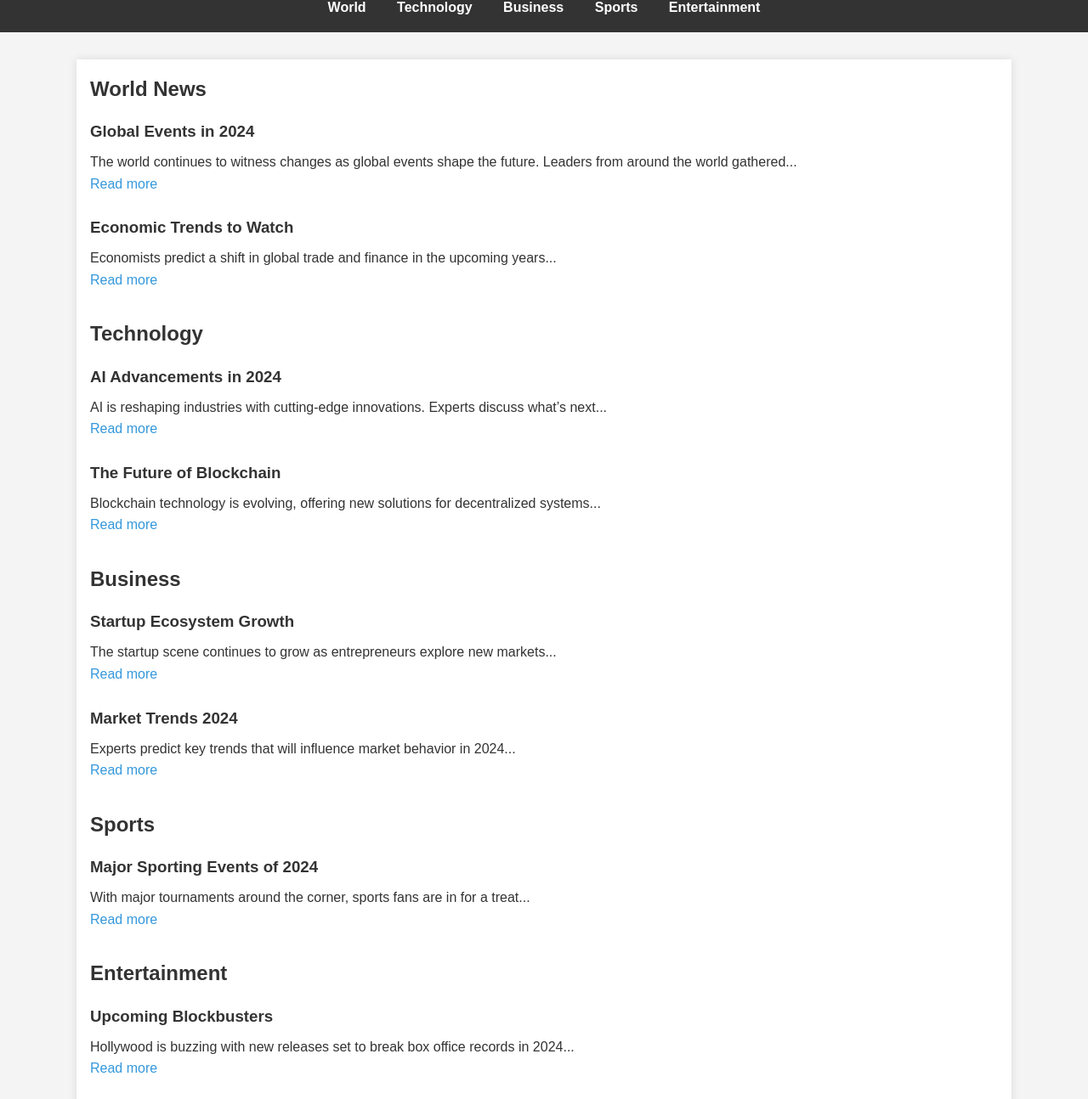
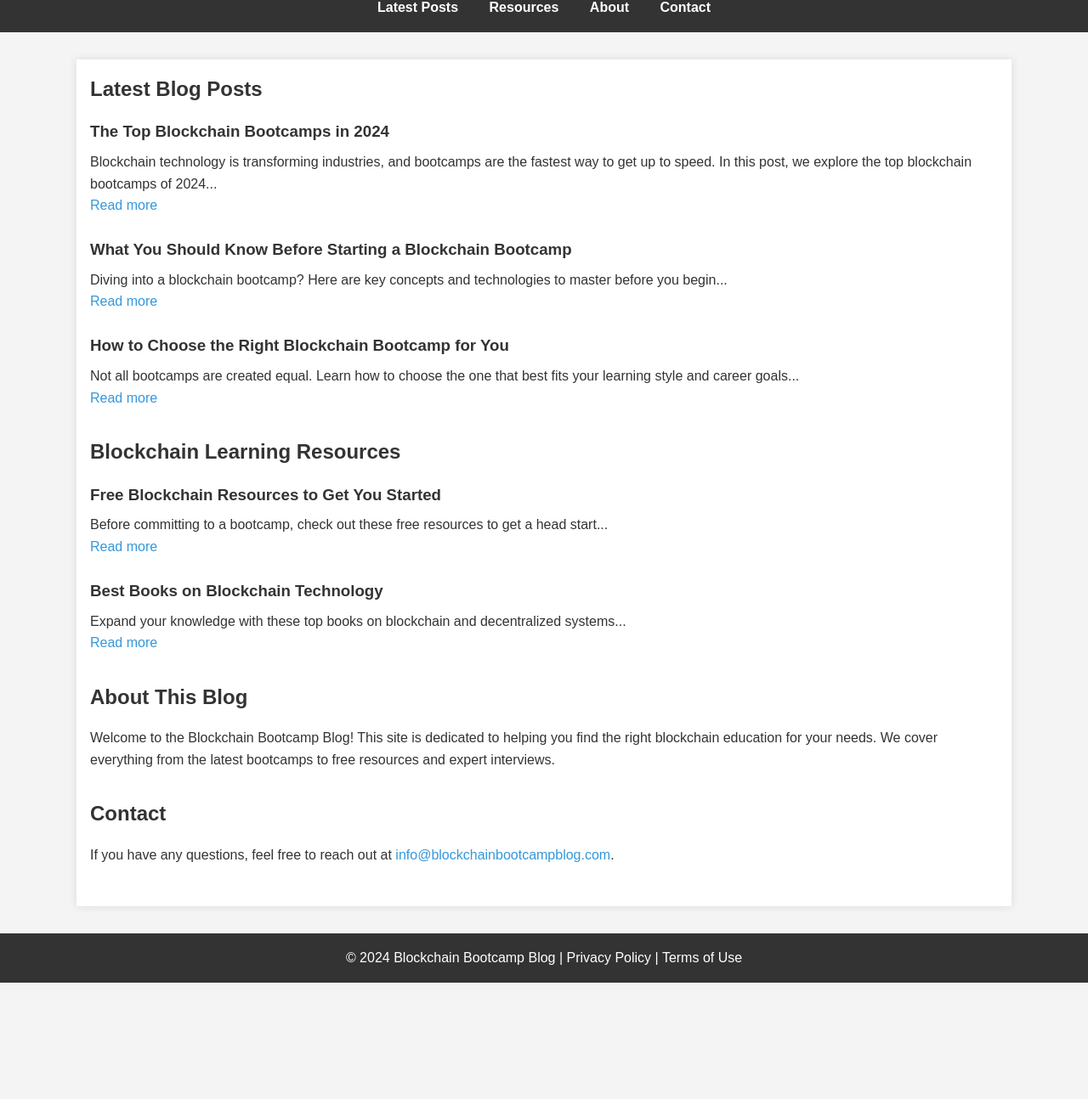
Before and after one commit to codegode/blockchainbridge, a plain HTML site: page index.html in a window 1280 px wide. Shown: the part 71-1365 px from the top of the page at 85% size. After the commit the page ends 1228 px from the top, so only its background shows below. Drawn offline with Linux system fonts and the light colour scheme.

Commit message:
Update index.html
Change html to BCB

```diff
--- a/index.html
+++ b/index.html
@@ -4,87 +4,69 @@
     <meta charset="UTF-8">
     <meta name="viewport" content="width=device-width, initial-scale=1.0">
     <meta http-equiv="X-UA-Compatible" content="ie=edge">
-    <title>News Today</title>
+    <title>Blockchain Bootcamp Blog</title>
     <link rel="stylesheet" href="styles.css">
 </head>
 <body>
     <header>
-        <h1>News Today</h1>
+        <h1>Blockchain Bootcamp Blog</h1>
         <nav>
             <ul>
-                <li><a href="#world">World</a></li>
-                <li><a href="#technology">Technology</a></li>
-                <li><a href="#business">Business</a></li>
-                <li><a href="#sports">Sports</a></li>
-                <li><a href="#entertainment">Entertainment</a></li>
+                <li><a href="#latest">Latest Posts</a></li>
+                <li><a href="#resources">Resources</a></li>
+                <li><a href="#about">About</a></li>
+                <li><a href="#contact">Contact</a></li>
             </ul>
         </nav>
     </header>
 
     <main>
-        <section id="world">
-            <h2>World News</h2>
+        <section id="latest">
+            <h2>Latest Blog Posts</h2>
             <article>
-                <h3>Global Events in 2024</h3>
-                <p>The world continues to witness changes as global events shape the future. Leaders from around the world gathered...</p>
+                <h3>The Top Blockchain Bootcamps in 2024</h3>
+                <p>Blockchain technology is transforming industries, and bootcamps are the fastest way to get up to speed. In this post, we explore the top blockchain bootcamps of 2024...</p>
                 <a href="#">Read more</a>
             </article>
             <article>
-                <h3>Economic Trends to Watch</h3>
-                <p>Economists predict a shift in global trade and finance in the upcoming years...</p>
+                <h3>What You Should Know Before Starting a Blockchain Bootcamp</h3>
+                <p>Diving into a blockchain bootcamp? Here are key concepts and technologies to master before you begin...</p>
+                <a href="#">Read more</a>
+            </article>
+            <article>
+                <h3>How to Choose the Right Blockchain Bootcamp for You</h3>
+                <p>Not all bootcamps are created equal. Learn how to choose the one that best fits your learning style and career goals...</p>
                 <a href="#">Read more</a>
             </article>
         </section>
 
-        <section id="technology">
-            <h2>Technology</h2>
+        <section id="resources">
+            <h2>Blockchain Learning Resources</h2>
             <article>
-                <h3>AI Advancements in 2024</h3>
-                <p>AI is reshaping industries with cutting-edge innovations. Experts discuss what’s next...</p>
+                <h3>Free Blockchain Resources to Get You Started</h3>
+                <p>Before committing to a bootcamp, check out these free resources to get a head start...</p>
                 <a href="#">Read more</a>
             </article>
             <article>
-                <h3>The Future of Blockchain</h3>
-                <p>Blockchain technology is evolving, offering new solutions for decentralized systems...</p>
+                <h3>Best Books on Blockchain Technology</h3>
+                <p>Expand your knowledge with these top books on blockchain and decentralized systems...</p>
                 <a href="#">Read more</a>
             </article>
         </section>
 
-        <section id="business">
-            <h2>Business</h2>
-            <article>
-                <h3>Startup Ecosystem Growth</h3>
-                <p>The startup scene continues to grow as entrepreneurs explore new markets...</p>
-                <a href="#">Read more</a>
-            </article>
-            <article>
-                <h3>Market Trends 2024</h3>
-                <p>Experts predict key trends that will influence market behavior in 2024...</p>
-                <a href="#">Read more</a>
-            </article>
+        <section id="about">
+            <h2>About This Blog</h2>
+            <p>Welcome to the Blockchain Bootcamp Blog! This site is dedicated to helping you find the right blockchain education for your needs. We cover everything from the latest bootcamps to free resources and expert interviews.</p>
         </section>
 
-        <section id="sports">
-            <h2>Sports</h2>
-            <article>
-                <h3>Major Sporting Events of 2024</h3>
-                <p>With major tournaments around the corner, sports fans are in for a treat...</p>
-                <a href="#">Read more</a>
-            </article>
-        </section>
-
-        <section id="entertainment">
-            <h2>Entertainment</h2>
-            <article>
-                <h3>Upcoming Blockbusters</h3>
-                <p>Hollywood is buzzing with new releases set to break box office records in 2024...</p>
-                <a href="#">Read more</a>
-            </article>
+        <section id="contact">
+            <h2>Contact</h2>
+            <p>If you have any questions, feel free to reach out at <a href="mailto:info@blockchainbootcampblog.com">info@blockchainbootcampblog.com</a>.</p>
         </section>
     </main>
 
     <footer>
-        <p>&copy; 2024 News Today | <a href="#">Privacy Policy</a> | <a href="#">Terms of Use</a></p>
+        <p>&copy; 2024 Blockchain Bootcamp Blog | <a href="#">Privacy Policy</a> | <a href="#">Terms of Use</a></p>
     </footer>
 </body>
 </html>
```
